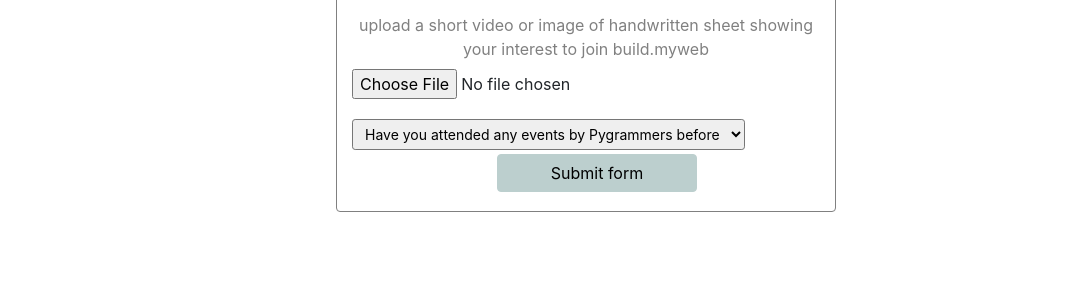
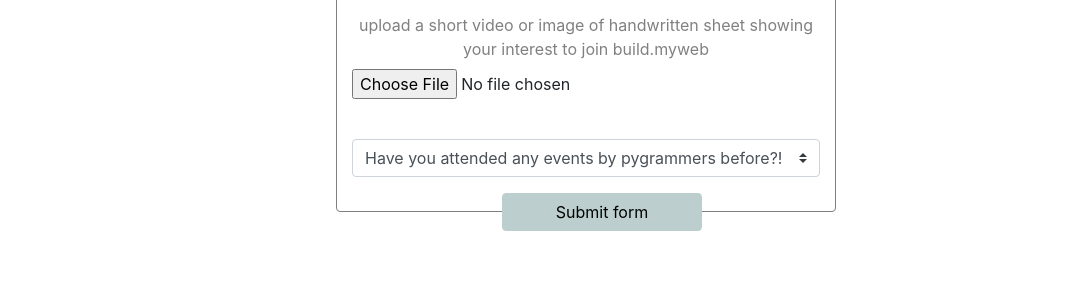
Before and after one commit to Fathima-Diya/build-myweb, a plain HTML site: page index.html in a window 1280 px wide. Shown: the part 1005-1310 px from the top of the page, without its empty margins (54-1134 px from the left). Drawn offline with nearby package versions, Linux system fonts and the light colour scheme.

Commit message:
Update index.html

```diff
--- a/index.html
+++ b/index.html
@@ -92,15 +92,14 @@
               <label style="color: grey;" >upload a short video or image of handwritten sheet showing your interest to join build.myweb</label>
               <input  type="file" class="form-control-file" id="exampleFormControlFile1">
             </div>
-            <div class="form-row align-items-center">
-                <div class="col-auto my-1">
-                  <label class="mr-sm-2 sr-only" for="inlineFormCustomSelect">Preference</label>
-                  <select class="form-control-sm" id="inlineFormCustomSelect">
-                    <option selected>Have you attended any events by Pygrammers before</option>
-                    <option value="yes">One</option>
-                    <option value="no">Two</option>
-                  </select>
-                </div>
+           <div class="form-group  ">
+       <label for="input"></label>
+     <select class="custom-select" id="validationCustom04" required>
+       <option selected disabled value="">Have you attended any events by pygrammers before?!</option>
+       <option>yes</option>
+       <option>No</option>
+     </select>
+     </div>
         <button style="margin-left: 150px;background-color: rgb(188, 207, 206);border-color: rgb(188, 207, 206);width: 200px;color: black;" type="submit" class="btn btn-primary">Submit form</button>
       </form>
     </section>
```
